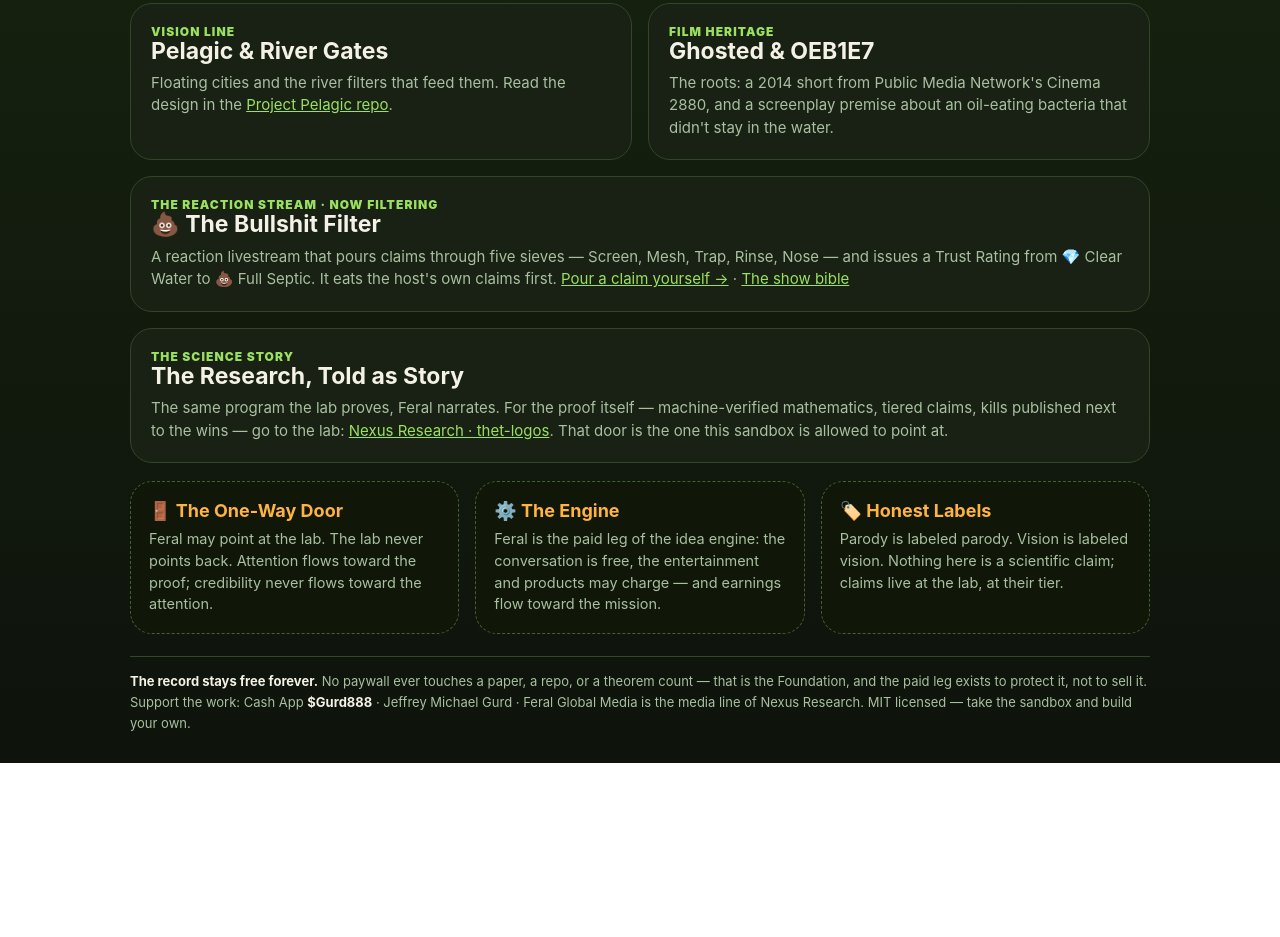
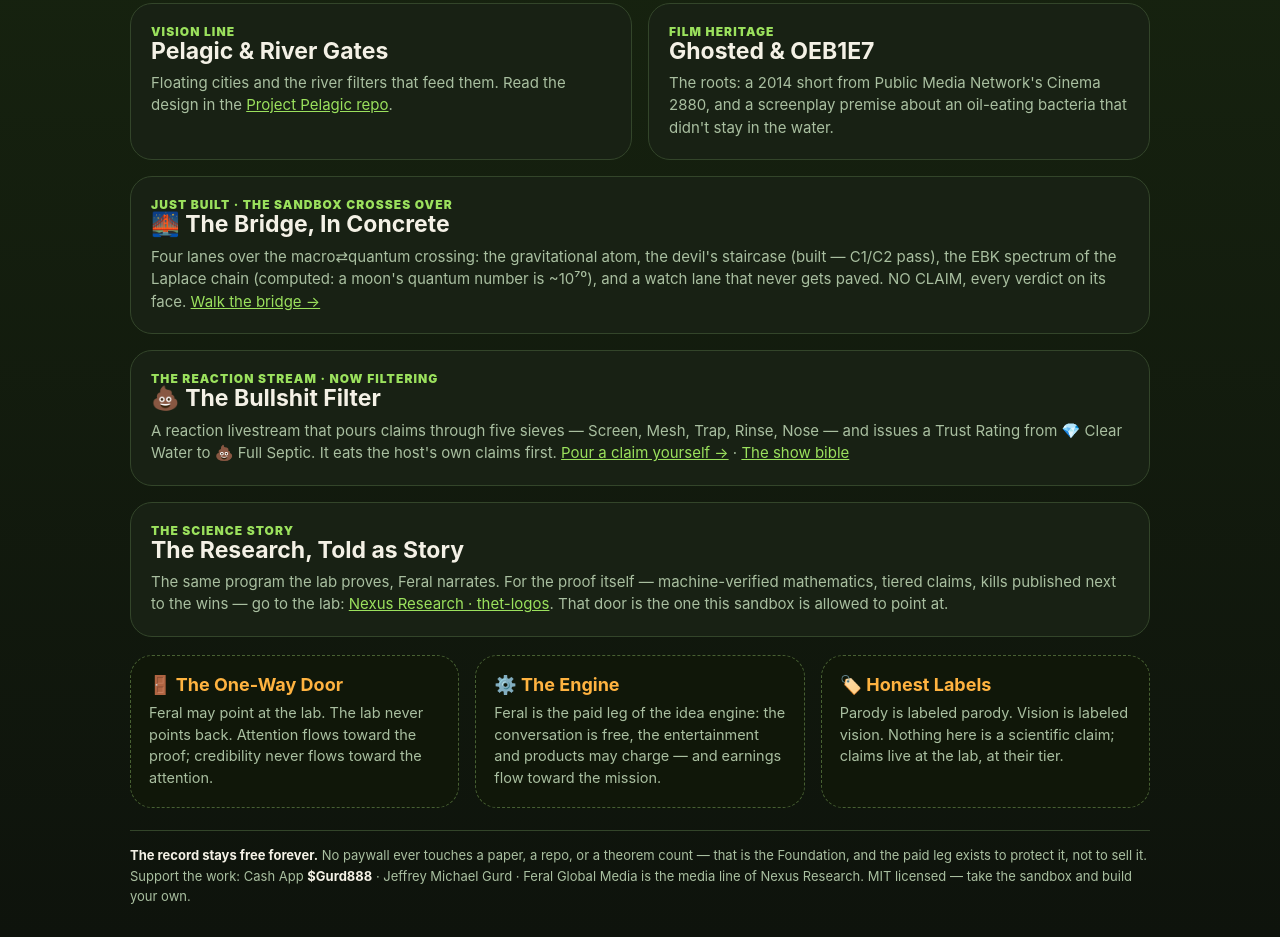
Before and after one commit to jeffgurd888/feral-global-media, a plain HTML site: page index.html in a window 1280 px wide. Shown: the part 1186-2123 px from the top of the page. Before the commit the page ends 1949 px from the top, so only its background shows below. Drawn offline with Linux system fonts and the light colour scheme.

Commit message:
Ship the Bridge: Lane 2 toy built (C1/C2 pass), full bridge package, bridge page

```diff
--- a/index.html
+++ b/index.html
@@ -52,6 +52,7 @@
     <article class="card"><div class="k">Family line</div><h2>Tet Little Books</h2><p>Twelve drafted books carrying big ideas to small readers — Tet, Blau, Verde, and Rubie — with the Field Almanac as capstone.</p></article>
     <article class="card"><div class="k">Vision line</div><h2>Pelagic &amp; River Gates</h2><p>Floating cities and the river filters that feed them. Read the design in the <a href="https://github.com/jeffgurd888/Project-Palegic-15-minute-floating-cities">Project Pelagic repo</a>.</p></article>
     <article class="card"><div class="k">Film heritage</div><h2>Ghosted &amp; OEB1E7</h2><p>The roots: a 2014 short from Public Media Network's Cinema 2880, and a screenplay premise about an oil-eating bacteria that didn't stay in the water.</p></article>
+    <article class="card wide"><div class="k">Just built · The sandbox crosses over</div><h2>🌉 The Bridge, In Concrete</h2><p>Four lanes over the macro⇄quantum crossing: the gravitational atom, the devil's staircase (built — C1/C2 pass), the EBK spectrum of the Laplace chain (computed: a moon's quantum number is ~10⁷⁰), and a watch lane that never gets paved. NO CLAIM, every verdict on its face. <a href="bridge.html">Walk the bridge →</a></p></article>
     <article class="card wide"><div class="k">The reaction stream · Now filtering</div><h2>💩 The Bullshit Filter</h2><p>A reaction livestream that pours claims through five sieves — Screen, Mesh, Trap, Rinse, Nose — and issues a Trust Rating from 💎 Clear Water to 💩 Full Septic. It eats the host's own claims first. <a href="bullshit-filter.html">Pour a claim yourself →</a> · <a href="https://github.com/jeffgurd888/feral-global-media/blob/main/BULLSHIT-FILTER.md">The show bible</a></p></article>
     <article class="card wide"><div class="k">The science story</div><h2>The Research, Told as Story</h2><p>The same program the lab proves, Feral narrates. For the proof itself — machine-verified mathematics, tiered claims, kills published next to the wins — go to the lab: <a href="https://github.com/jeffgurd888/thet-logos">Nexus Research · thet-logos</a>. That door is the one this sandbox is allowed to point at.</p></article>
   </section>
```
